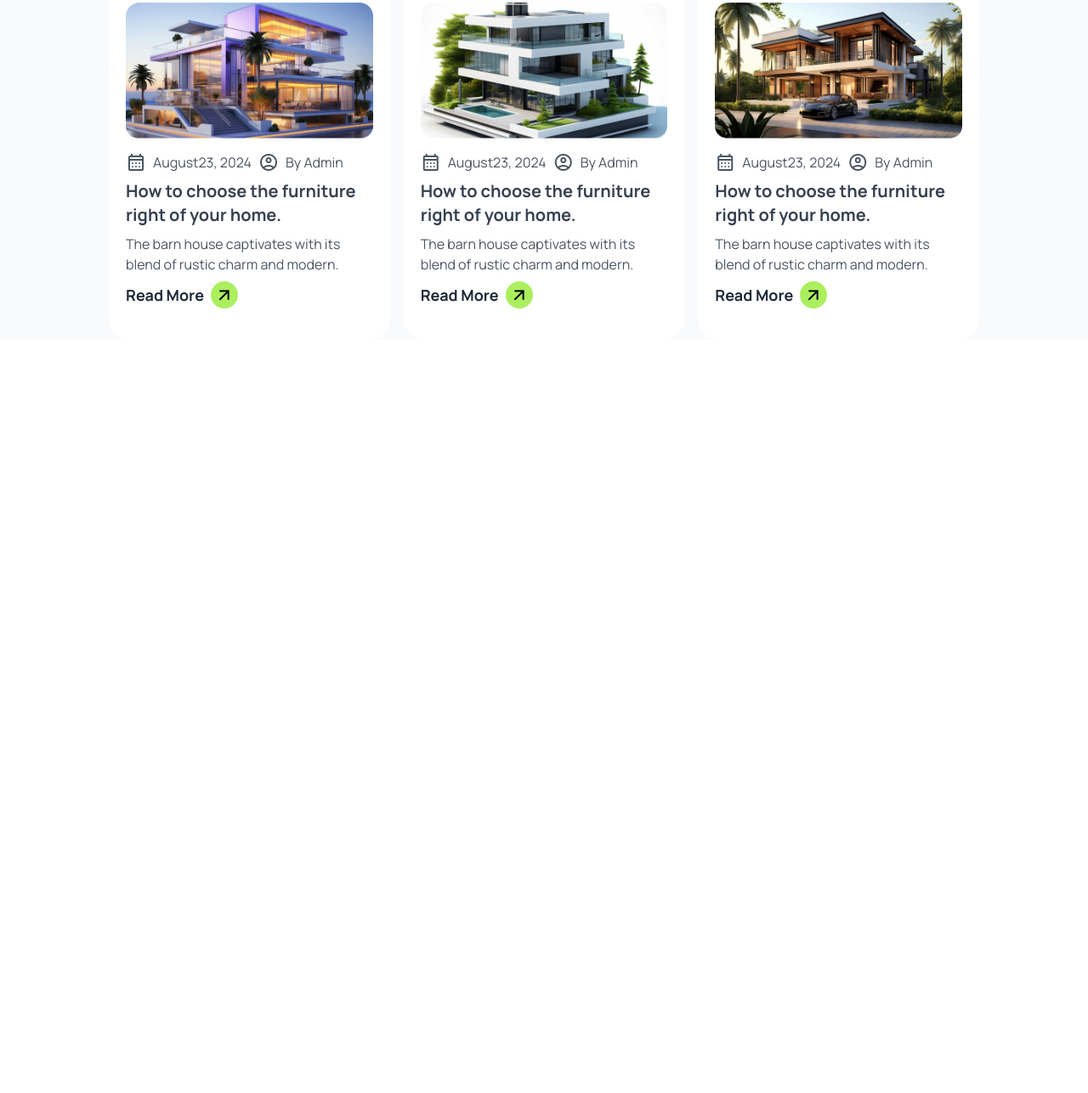
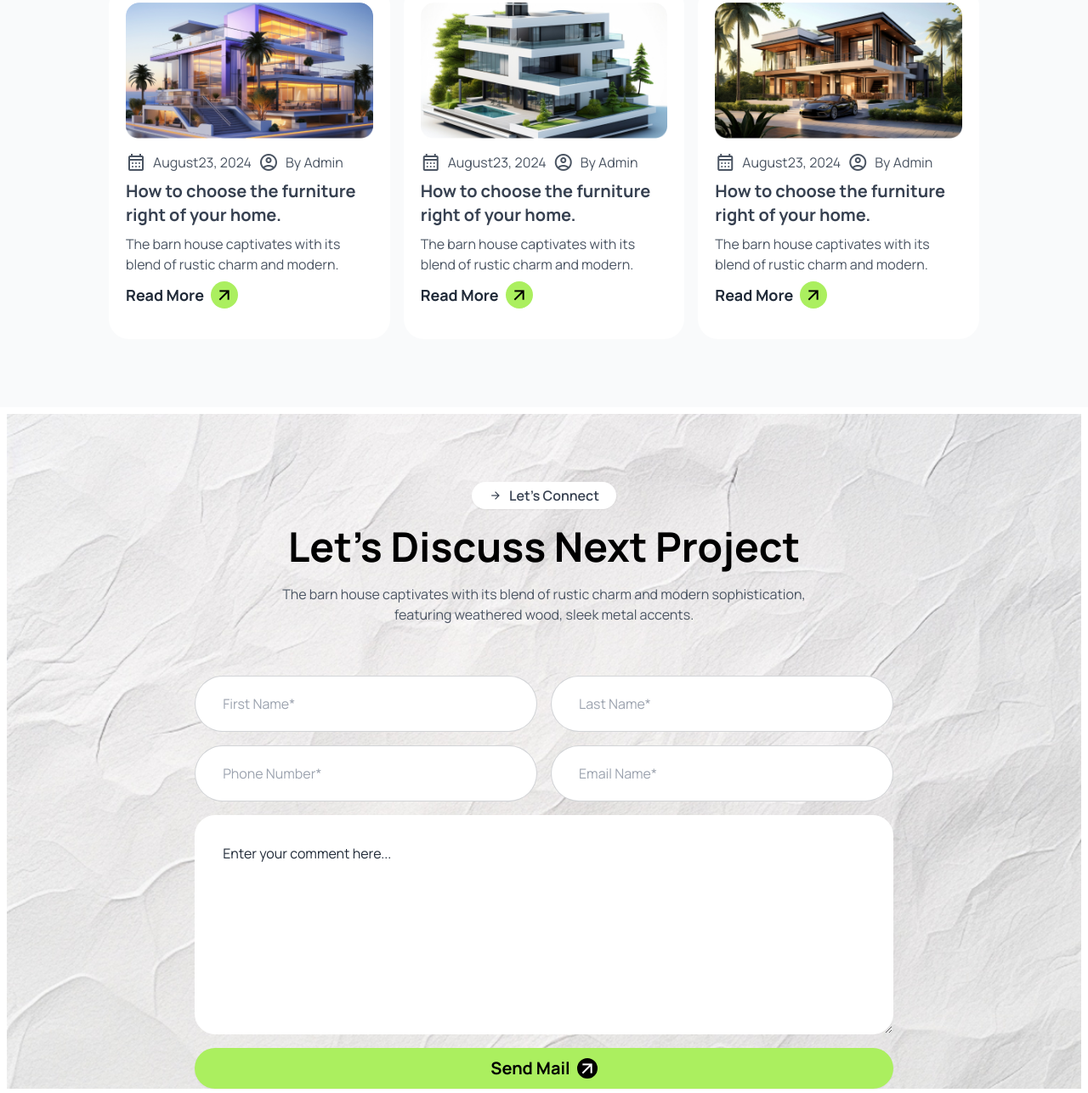
Before and after one commit to Moinuddin-dotcom/B10A3-Challenge, a plain HTML site: page index.html in a window 1280 px wide. Shown: the part 3398-4684 px from the top of the page at 85% size. Before the commit the page ends 3797 px from the top, so only its background shows below. Drawn offline with nearby package versions, Linux system fonts and the light colour scheme.

Commit message:
lets discuss next project section complete

```diff
--- a/index.html
+++ b/index.html
@@ -406,7 +406,42 @@
                 </div>
             </div>
         </div>
+        <div class="gap h-20"></div>
     </main>
+    <section class="bg-[url('./assets/bg.jpg')] bg-cover bg-no-repeat bg-center m-2 ">
+        <div class="gap h-20"></div>
+        <div class="space-y-5">
+            <div class="flex justify-center">
+                <button class="btn btn-sm bg-white hover:bg-white rounded-full px-5 border-none">
+                    <span class="material-symbols-outlined text-gray-700 text-base">
+                        arrow_forward
+                    </span>
+                    <span class="text-gray-700 text-base">Let’s Connect</span>
+                </button>
+            </div>
+            <h1 class="text-center font-bold text-3xl md:text-5xl text-black">Let’s Discuss Next Project</h1>
+            <h3 class="text-base text-gray-600 text-center pb-10">The barn house captivates with its blend of
+                rustic
+                charm and modern sophistication, <br> featuring weathered wood, sleek metal accents.</h3>
+            <div class="max-w-[80%] lg:max-w-[65%] mx-auto grid grid-cols-1 lg:grid-cols-2 gap-4">
+                <input type="text" placeholder="First Name*" class="input input-bordered p-8 rounded-full bg-white" />
+                <input type="text" placeholder="Last Name*" class="input input-bordered p-8 rounded-full bg-white" />
+                <input type="number" placeholder="Phone Number*"
+                    class="input input-bordered p-8 rounded-full bg-white" />
+                <input type="email" placeholder="Email Name*" class="input input-bordered p-8 rounded-full bg-white" />
+                <textarea name="comment" rows="8" cols="50"
+                    class="p-8 rounded-3xl bg-white lg:col-span-2 border border-white hover:border-white">Enter your comment here...
+              </textarea>
+                <a
+                    class="btn bg-[#ABEF5F] hover:bg-[#ABEF5F] text-black text-xl font-bold rounded-full border-none lg:col-span-2"><span>Send
+                        Mail</span><span class="material-symbols-outlined -rotate-45 bg-black text-white rounded-full">
+                        arrow_forward
+                    </span></a>
+            </div>
+    </section>
+<footer class="h-96 bg-black">
+
+</footer>
 
 
 </body>
```
